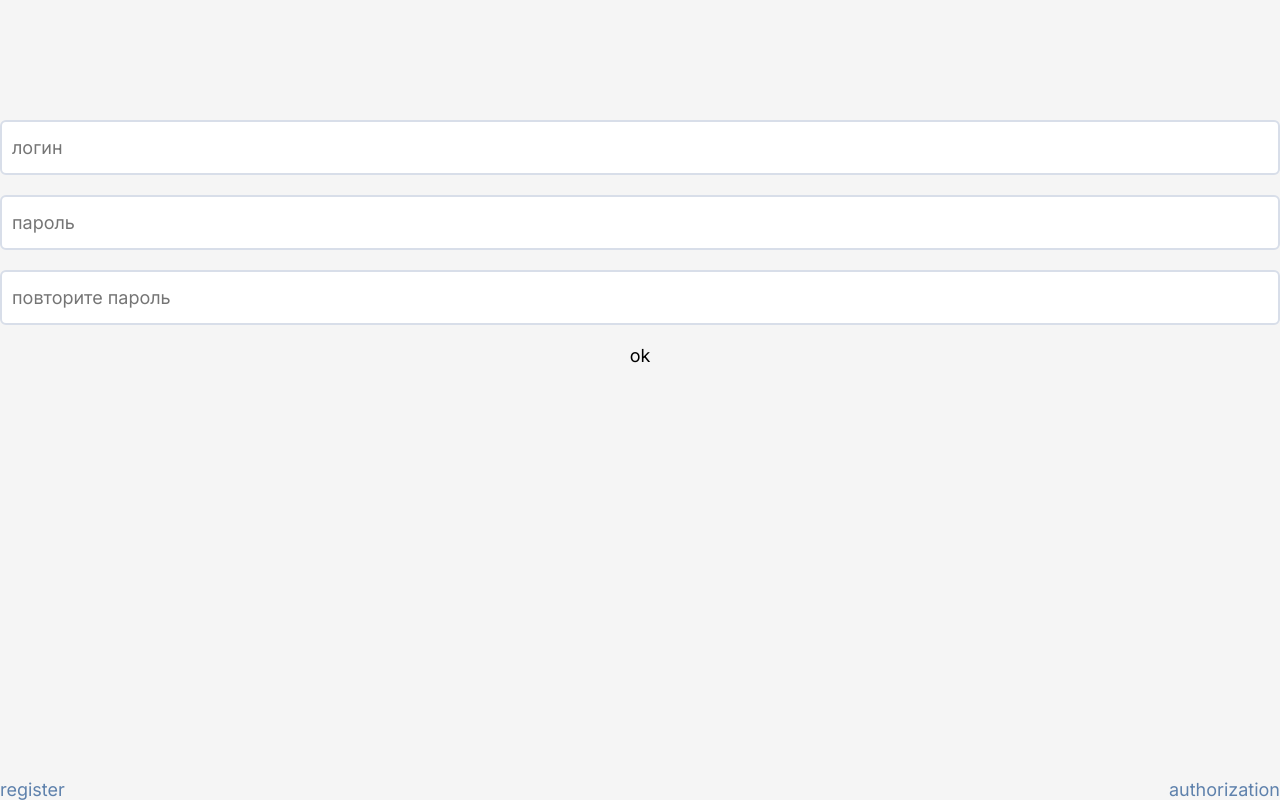
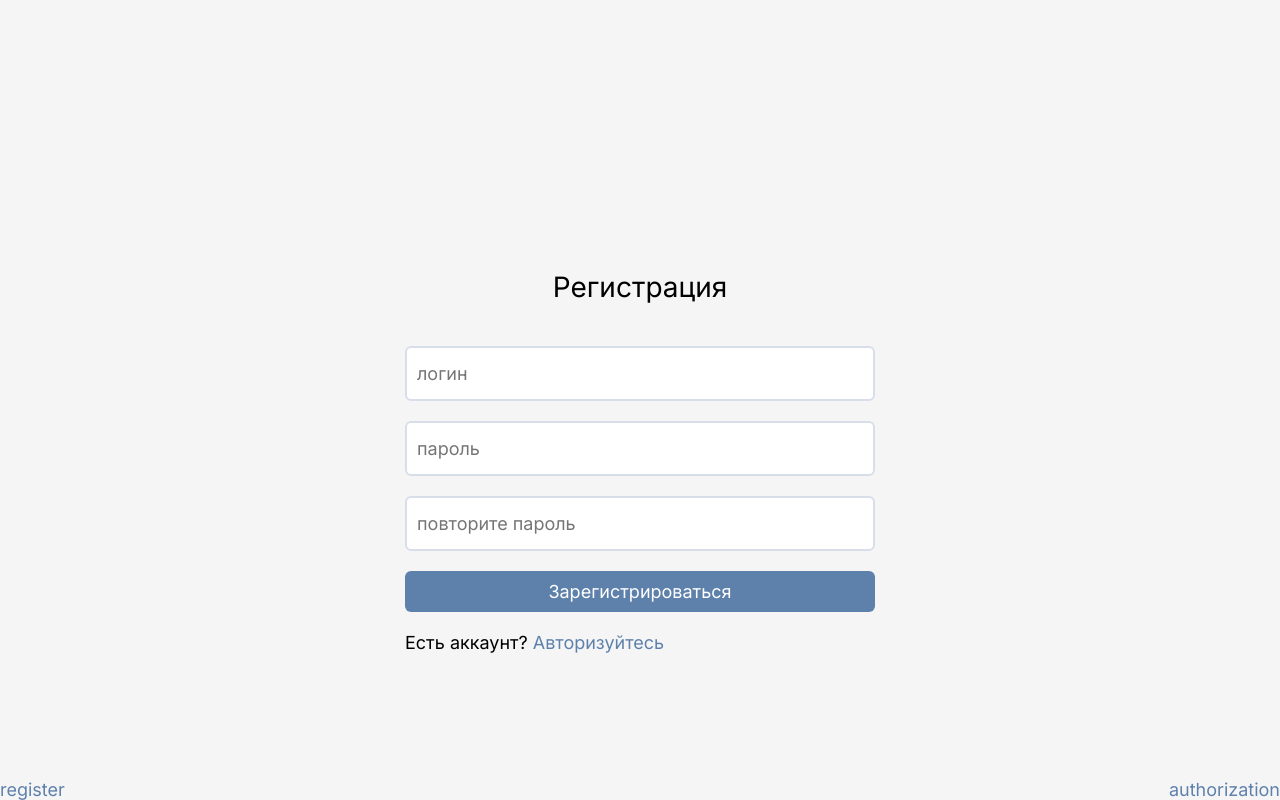
Before and after one commit to BerezinPas/time-managment, a React (Vite) app: page /register in a window 1280 px wide. Built offline with nearby package versions, Linux system fonts and the light colour scheme.

Commit message:
Верстка станиц регистрация и авторизация

```diff
--- a/src/App.module.scss
+++ b/src/App.module.scss
@@ -27,6 +27,11 @@ body {
 	padding: 0 15px;
 	max-width: 1230px;
 	margin: 0 auto;
+
+	&__auth {
+		max-width: 500px;
+		margin-top: 150px;
+	}
 }
 
 :global .h2 {
@@ -73,15 +78,6 @@ body {
 	border-radius: 6px;
 }
 
-// @keyframes logo-spin {
-// 	from {
-// 		transform: rotate(0deg);
-// 	}
-// 	to {
-// 		transform: rotate(360deg);
-// 	}
-// }
-
 :global {
 	.loader {
 		width: 48px;
--- a/src/actions/load-options-async.js
+++ b/src/actions/load-options-async.js
@@ -3,6 +3,8 @@ import { setOptions } from './set-options';
 
 export const loadOptionsAsync = (userId) => (dispatch) => {
 	return server.fetchOptions(userId).then(({ error, res }) => {
+		console.log('res', res);
+
 		dispatch(setOptions(res));
 	});
 };
--- a/src/bff/operations/fetch-options.js
+++ b/src/bff/operations/fetch-options.js
@@ -2,6 +2,8 @@ import { getOptions } from '../api';
 
 export const fetchOptions = async (userId) => {
 	const options = await getOptions(userId);
+
+	console.log('fetchOptions soptions', options);
 
 	return {
 		error: null,
--- a/src/db.json
+++ b/src/db.json
@@ -93,7 +93,7 @@
       "id": 1,
       "userId": 1,
       "imageURL": "",
-      "defaultStartTimeInAnalytics": "MAX"
+      "defaultStartTimeInAnalytics": "WEEK"
     },
     {
       "userId": 10,
@@ -407,12 +407,12 @@
   ],
   "sessions": [
     {
-      "hash": "0.52239202115571292672768777265446260571479797363281",
+      "hash": "0.78699145369478173961397260427474975585937500000000",
       "user": {
-        "id": 2,
-        "login": "qwe",
+        "id": 1,
+        "login": "admin",
         "password": "qweqwe",
-        "registred_at": "2025-04-02 08:23"
+        "registred_at": "22222"
       },
       "id": 1
     }
--- a/src/pages/authorization/authorization.jsx
+++ b/src/pages/authorization/authorization.jsx
@@ -1,14 +1,15 @@
 import { useForm } from 'react-hook-form';
-import { Input } from '../../components';
+import { Button, Input } from '../../components';
 import { yupResolver } from '@hookform/resolvers/yup';
 import * as yup from 'yup';
 import { loginSchema, passwordSchema } from '../../schemes';
 import { useState } from 'react';
 import { useDispatch } from 'react-redux';
-import { loadProjectsAsync, setUser } from '../../actions';
+import { loadOptionsAsync, loadProjectsAsync, setUser } from '../../actions';
 import styles from './authorization.module.scss';
 import { useNavigate } from 'react-router-dom';
 import { server } from '../../bff';
+import { Link } from 'react-router-dom';
 
 export const Authorization = () => {
 	const dispatch = useDispatch();
@@ -48,13 +49,15 @@ export const Authorization = () => {
 		}
 		dispatch(setUser(res));
 		dispatch(loadProjectsAsync(res.id));
+		dispatch(loadOptionsAsync(res.id));
 
 		sessionStorage.setItem('userData', JSON.stringify(res));
 		navigate('/');
 	};
 
 	return (
-		<div>
+		<div className="container container__auth">
+			<h2 className={`${styles.title} h2`}>Авторизация</h2>
 			<form onSubmit={handleSubmit(onSubmit)} className={styles.form}>
 				<Input
 					isValid={!errors?.login}
@@ -69,8 +72,13 @@ export const Authorization = () => {
 					{...register('password')}
 				/>
 
-				<button type="submit">ok</button>
-				{errorMessage}
+				<Button className={styles.btn} type="submit">
+					Войти
+				</Button>
+				{errorMessage && <div className="error">{errorMessage}</div>}
+				<div>
+					Нет Аккаунта? <Link to="/register">Зарегистрируйтесь</Link>
+				</div>
 			</form>
 		</div>
 	);
--- a/src/pages/authorization/authorization.module.scss
+++ b/src/pages/authorization/authorization.module.scss
@@ -2,4 +2,11 @@
 	display: flex;
 	flex-direction: column;
 	gap: 20px;
+	& a {
+		color: $mainColor;
+	}
 }
+
+.title {
+	justify-content: center;
+}
--- a/src/pages/register/register.jsx
+++ b/src/pages/register/register.jsx
@@ -1,5 +1,5 @@
 import { useForm } from 'react-hook-form';
-import { Input } from '../../components';
+import { Button, Input } from '../../components';
 import { yupResolver } from '@hookform/resolvers/yup';
 import * as yup from 'yup';
 import {
@@ -17,7 +17,7 @@ import {
 	setOptions,
 	setUser,
 } from '../../actions';
-import { useNavigate } from 'react-router-dom';
+import { Link, useNavigate } from 'react-router-dom';
 import { server } from '../../bff';
 
 export const Register = () => {
@@ -66,7 +66,9 @@ export const Register = () => {
 	};
 
 	return (
-		<div>
+		<div className="container container__auth">
+			<h2 className={`${styles.title} h2`}>Регистрация</h2>
+
 			<form onSubmit={handleSubmit(onSubmit)} className={styles.form}>
 				<Input
 					isValid={!errors?.login}
@@ -86,8 +88,11 @@ export const Register = () => {
 					placeholder={'повторите пароль'}
 					{...register('passwordCheck')}
 				/>
-				<button type="submit">ok</button>
-				{errorMessage}
+				<Button type="submit">Зарегистрироваться</Button>
+				{errorMessage && <div className="error">{errorMessage}</div>}
+				<div>
+					Есть аккаунт? <Link to="/authorization">Авторизуйтесь</Link>
+				</div>
 			</form>
 		</div>
 	);
--- a/src/pages/register/register.module.scss
+++ b/src/pages/register/register.module.scss
@@ -2,4 +2,11 @@
 	display: flex;
 	flex-direction: column;
 	gap: 20px;
+
+	& a {
+		color: $mainColor;
+	}
 }
+.title {
+	justify-content: center;
+}
--- a/src/reducers/options-reducer.js
+++ b/src/reducers/options-reducer.js
@@ -9,6 +9,8 @@ const userInitialState = {
 export const optionsReducer = (state = userInitialState, { type, payload }) => {
 	switch (type) {
 		case ACTION_TYPE.SET_OPTIONS:
+			console.log('payload', payload);
+
 			return {
 				...state,
 				...payload,
```
